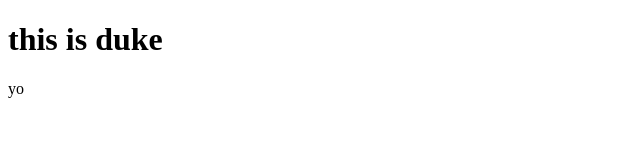
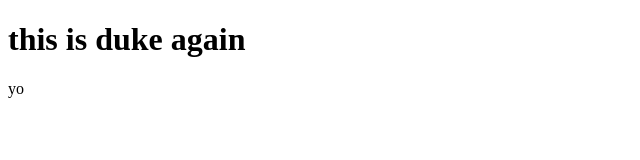
Before and after one commit to DanWizard/Social-Media-App, a plain HTML site: page index.html in a window 1280 px wide. Shown: the whole page, without its empty margins (0-640 px from the left). Drawn offline with Linux system fonts and the light colour scheme.

Commit message:
new addition

```diff
--- a/index.html
+++ b/index.html
@@ -5,7 +5,7 @@
 </head>
 <body>
 	<h1>
-		this is duke
+		this is duke again
 	</h1>
  <p>yo</p>
 </body>
```
